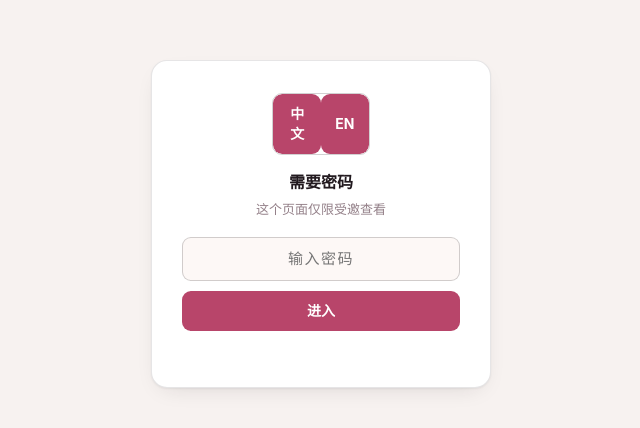
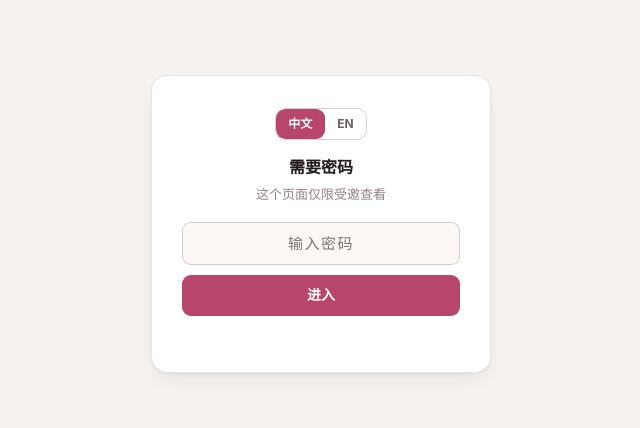
Before and after one commit to dvstoff/wanzan-jisooclick, a website: page index.html in a window 1280 px wide. Shown: the part 176-604 px from the top of the page, without its empty margins (319-959 px from the left). Drawn offline with Linux system fonts and the light colour scheme.

Commit message:
fix: gate lang-switch buttons were inheriting the submit button's solid-accent style

```diff
--- a/index.html
+++ b/index.html
@@ -442,6 +442,16 @@
   /* the page's main .lang-switch floats right in the wide header — inside the narrow
      centered gate card that would sit awkwardly, so this one sits centered above the title */
   .gate-lang-switch { float: none; display: inline-flex; margin: 0 auto 16px; }
+  /* .gate-card button (generic, for the password-submit button) and .gate-lang-switch
+     button tie on specificity and .gate-card button is declared later, so without this
+     override every toggle button inherited the submit button's full-width solid-accent
+     look instead of the normal light/dark lang-switch pill style */
+  .gate-card .gate-lang-switch button {
+    width: auto; font-size: 12px; font-weight: 700; padding: 6px 12px;
+    background: var(--surface); color: var(--ink-dim); border-right: 1px solid var(--line);
+  }
+  .gate-card .gate-lang-switch button:last-child { border-right: none; }
+  .gate-card .gate-lang-switch button[aria-pressed="true"] { background: var(--accent); color: var(--accent-ink); }
 </style>
 
 <div id="watermarkOverlay"></div>
```
